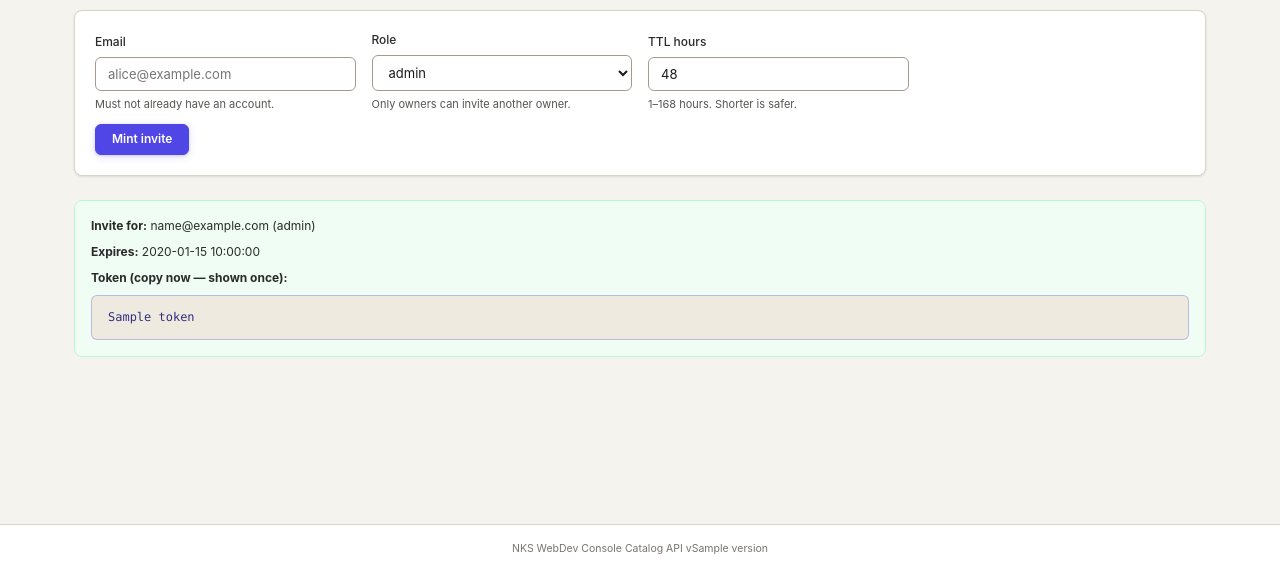
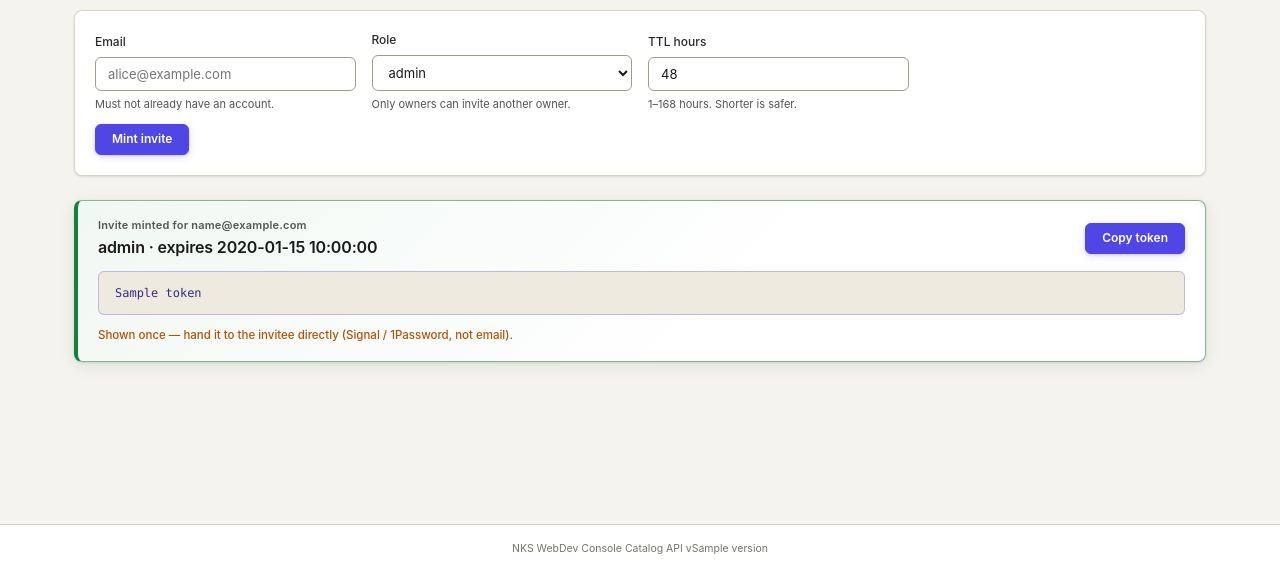
Before and after one commit to nks-hub/wdc-catalog-api, a Python web app: template app/templates/invites.html in a window 1280 px wide. Shown: the part 227-800 px from the top of the page. Run offline with Jinja, Linux system fonts and the light colour scheme; the template is opened without the code that fills it: most values are stand-ins (such as "Sample title", 1, 10 or a date in 2020).

Commit message:
ui(p1): hero token block + CSP-safe copy button (PATs, invites)

```diff
--- a/app/static/admin.css
+++ b/app/static/admin.css
@@ -1079,6 +1079,80 @@ main.container {
   max-width: 880px;
 }
 
+/* Hero token block — rendered once, right after the admin mints a PAT
+   or an invite. The plaintext is shown a single time, so the block
+   is visually loud on purpose: heavy border, mono block, obvious copy
+   button, explicit "shown once" warning. */
+.token-hero {
+  background: linear-gradient(
+    135deg,
+    color-mix(in srgb, var(--success) 6%, var(--surface)) 0%,
+    var(--surface) 60%
+  );
+  border: 1px solid color-mix(in srgb, var(--success) 40%, var(--border));
+  border-left: 4px solid var(--success);
+  border-radius: var(--radius-md);
+  padding: var(--space-4) var(--space-5);
+  margin-bottom: var(--space-5);
+  display: flex;
+  flex-direction: column;
+  gap: var(--space-3);
+  box-shadow: 0 4px 16px color-mix(in srgb, var(--success) 12%, transparent),
+              var(--shadow-sm);
+}
+.token-hero-head {
+  display: flex;
+  justify-content: space-between;
+  align-items: center;
+  gap: var(--space-4);
+  flex-wrap: wrap;
+}
+.token-hero-label {
+  display: block;
+  font-size: 0.786rem;
+  font-weight: 600;
+  color: var(--text-3);
+  letter-spacing: 0.02em;
+  margin-bottom: 2px;
+}
+.token-hero-name {
+  font-size: 1.143rem;
+  font-weight: 600;
+  color: var(--text);
+  letter-spacing: -0.01em;
+}
+.token-hero-value {
+  background: var(--surface-2);
+  border: 1px dashed var(--border-strong);
+  border-radius: var(--radius);
+  padding: var(--space-3) var(--space-4);
+  margin: 0;
+  font-family: var(--font-mono);
+  font-size: 0.929rem;
+  color: var(--text);
+  word-break: break-all;
+  white-space: pre-wrap;
+  user-select: all;
+  line-height: 1.5;
+}
+.token-hero-meta {
+  display: flex;
+  justify-content: space-between;
+  align-items: center;
+  gap: var(--space-3);
+  flex-wrap: wrap;
+  font-size: 0.821rem;
+}
+.token-hero-warn {
+  color: var(--warning);
+  font-weight: 500;
+}
+.btn-copy.is-copied {
+  background: var(--success) !important;
+  border-color: var(--success) !important;
+  color: #fff !important;
+}
+
 /* Empty state blocks — icon + headline + supporting copy + CTA.
    NN/g 2021: always give the user a next step, never leave them at
    italic grey "No results." */
--- a/app/templates/base.html
+++ b/app/templates/base.html
@@ -5,6 +5,7 @@
   <meta name="viewport" content="width=device-width,initial-scale=1">
   <title>{% block title %}NKS WDC Catalog{% endblock %}</title>
   <link rel="stylesheet" href="/static/admin.css">
+  <script src="/static/admin.js" defer></script>
 </head>
 <body>
   <header class="topbar">
--- a/app/templates/invites.html
+++ b/app/templates/invites.html
@@ -28,11 +28,18 @@
   </form>
 
   {% if minted %}
-    <div class="callout callout-success">
-      <div><strong>Invite for:</strong> {{ minted.email }} ({{ minted.role }})</div>
-      <div><strong>Expires:</strong> {{ minted.expires_at }}</div>
-      <div><strong>Token (copy now — shown once):</strong></div>
-      <pre class="selectable">{{ minted.token }}</pre>
+    <div class="token-hero">
+      <div class="token-hero-head">
+        <div>
+          <span class="token-hero-label">Invite minted for {{ minted.email }}</span>
+          <b class="token-hero-name">{{ minted.role }} · expires {{ minted.expires_at }}</b>
+        </div>
+        <button type="button" class="btn btn-primary btn-copy" data-copy-target="new-invite-value">Copy token</button>
+      </div>
+      <pre id="new-invite-value" class="token-hero-value selectable">{{ minted.token }}</pre>
+      <div class="token-hero-meta">
+        <span class="token-hero-warn">Shown once — hand it to the invitee directly (Signal / 1Password, not email).</span>
+      </div>
     </div>
   {% endif %}
 </section>
```
Also changed, not shown: app/static/admin.js (added, +53 -0 lines), app/templates/account.html (+17 -5 lines).
